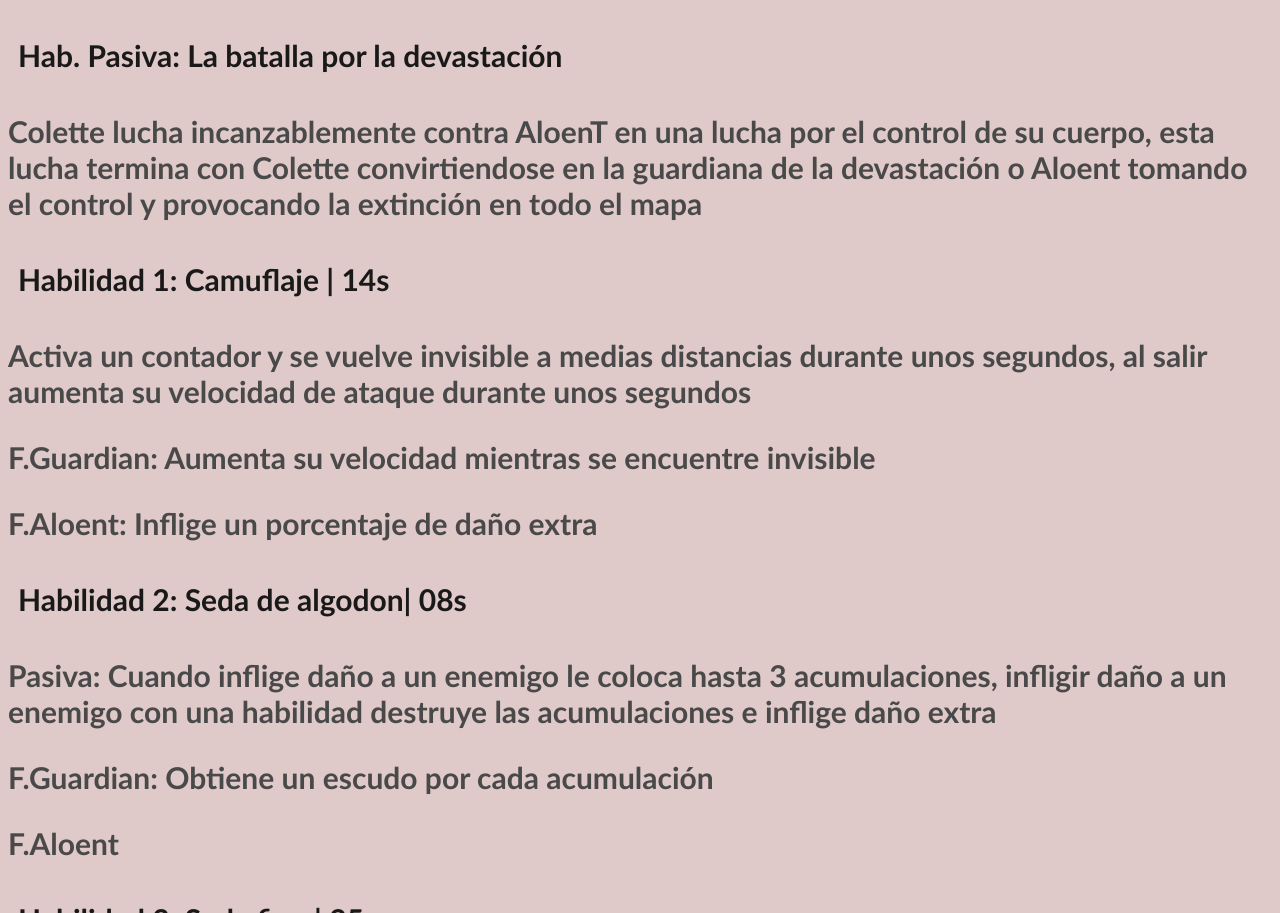
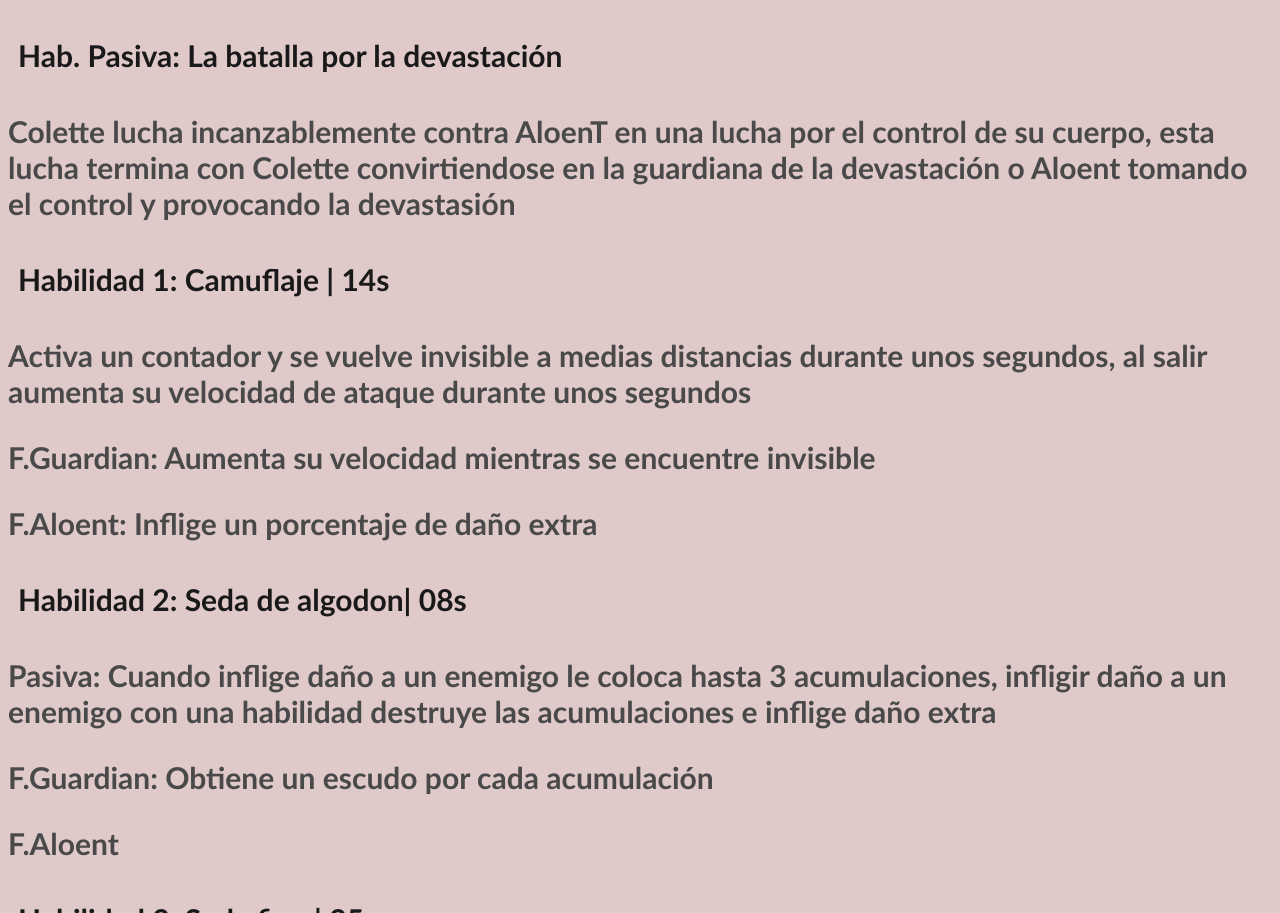
Before and after one commit to ZOROARK90/Carriers-Foundation-Colette, a plain HTML site: page index.html in a window 1280 px wide. Shown: the part 852-1765 px from the top of the page. Drawn offline with Linux system fonts and the light colour scheme.

Commit message:
Update index.html

```diff
--- a/index.html
+++ b/index.html
@@ -48,7 +48,7 @@
             <h2>Hab. Pasiva: La batalla por la devastación</h2>
             <h3>Colette lucha incanzablemente contra AloenT en una lucha por el control de su
             cuerpo, esta lucha termina con Colette convirtiendose en la guardiana de la
-            devastación o Aloent tomando el control y provocando la extinción en todo el mapa</h3>
+            devastación o Aloent tomando el control y provocando la devastasión</h3>
 
             <h2>Habilidad 1: Camuflaje | 14s</h2>
             <h3>Activa un contador y se vuelve invisible a medias distancias durante unos segundos, al salir
```
